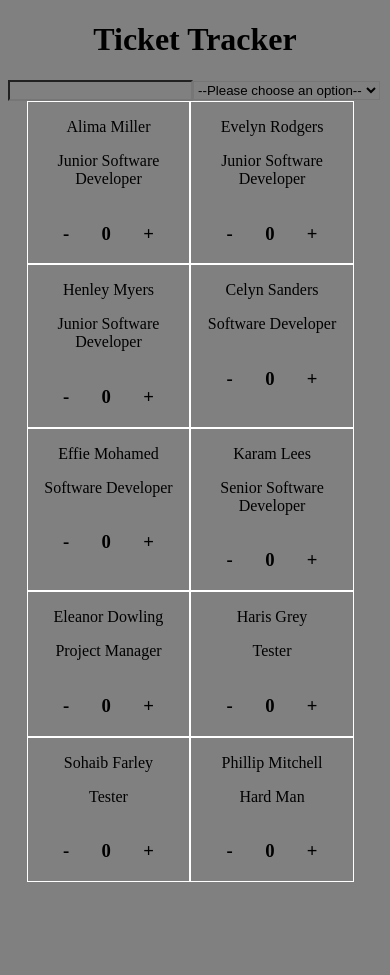
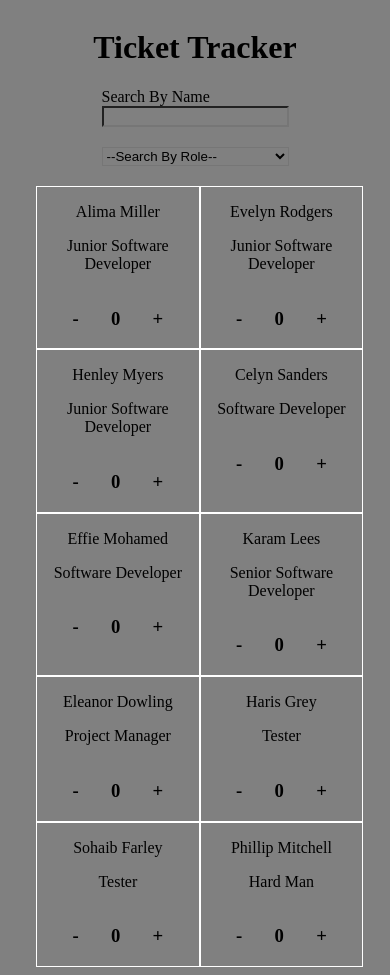
Before and after one commit to gordonmenzies/React-Week-4, a React (Vite) app in the folder React-Week-4/: page / in a window 390 px wide. Before the commit the page ends 890 px from the top, so only its background shows below. Built offline with nearby package versions, Linux system fonts and the light colour scheme.

Commit message:
finished with basic mobile styling and two extensions

```diff
--- a/React-Week-4/src/App.scss
+++ b/React-Week-4/src/App.scss
@@ -1,3 +1,27 @@
+@media only screen and (max-width: 375px) {
+}
+
+@media only screen and (min-width: 375px) {
+  .ticketTracker__container {
+    display: flex;
+    flex-direction: column;
+    align-items: center;
+    justify-items: center;
+  }
+
+  .ticketTracker__searchContainer {
+    display: flex;
+    flex-direction: column;
+  }
+
+  .ticketTracker__employeeSearchInput {
+    margin-bottom: 20px;
+  }
+
+  .ticketTracker__roleSelect {
+    margin-bottom: 20px;
+  }
+
   .employeeList__container {
     display: flex;
     flex-wrap: wrap;
@@ -10,3 +34,4 @@ h1 {
     color: black;
     text-align: center;
   }
+}
--- a/React-Week-4/src/App.tsx
+++ b/React-Week-4/src/App.tsx
@@ -5,10 +5,9 @@ import "./App.scss";
 import { useState } from "react";
 
 function App() {
-  //const [inputValue, setInputValue] = useState("");
   const [teamArray, setTeamArray] = useState(team);
-  //const [selectValue, setSelectValue] = useState("");
 
+  // set state array with only elements that fit the search terms
   const searchEmployee = (event: React.FormEvent<HTMLInputElement>) => {
     const value = event.currentTarget.value.toLowerCase();
     const searchedGroup = teamArray.filter((member) => {
@@ -20,6 +19,7 @@ function App() {
     }
   };
 
+  // set state array with only elements that fit the search terms
   const searchRole = (event: React.FormEvent<HTMLSelectElement>) => {
     let searchedGroup = [...team];
     const value = event.currentTarget.value.toLowerCase();
@@ -32,20 +32,23 @@ function App() {
     }
   };
 
+  // map over list of employees
   const employeeList = teamArray.map((member) => {
     return <Employee key={member.id} name={member.name} role={member.role} />;
   });
 
   return (
     <div className="ticketTracker__container">
-      <h1> Ticket Tracker</h1>
+      <h1>Ticket Tracker</h1>
+      <div className="ticketTracker__searchContainer">
+        <label>Search By Name</label>
         <input
           type="text"
           className="ticketTracker__employeeSearchInput"
           onChange={searchEmployee}
         />
         <select className="ticketTracker__roleSelect" onChange={searchRole}>
-        <option value="">--Please choose an option--</option>
+          <option value="">--Search By Role--</option>
           <option value="Software Developer">Software Developer</option>
           <option value="Junior Software Developer">
             Juniour Software Developer
@@ -54,6 +57,7 @@ function App() {
           <option value="Tester">Tester</option>
           <option value="Hard Man">Hard Man</option>
         </select>
+      </div>
       <div className="employeeList__container">{employeeList}</div>
     </div>
   );
```
Lines whose indentation alone changed are shown as unchanged.
